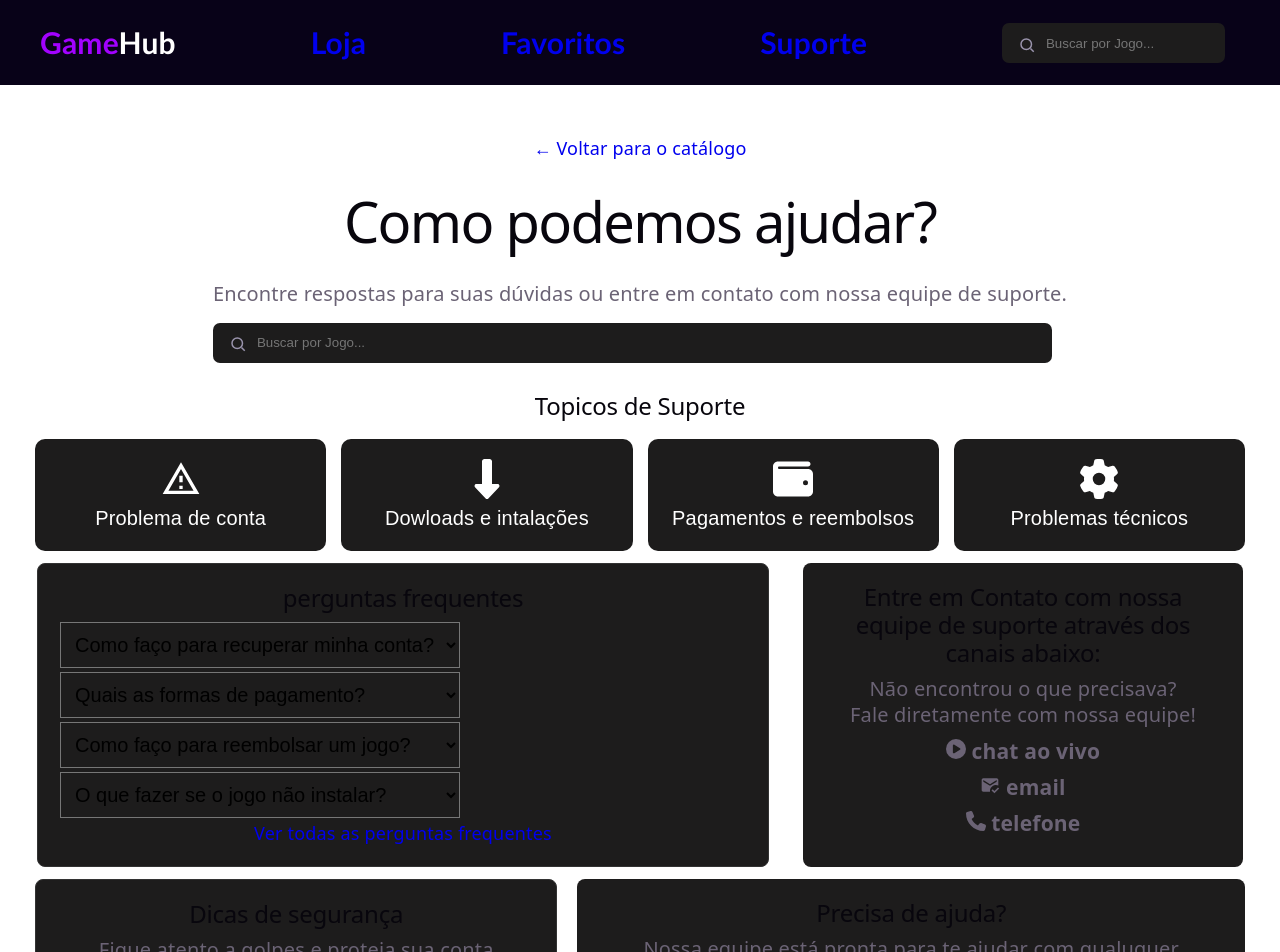
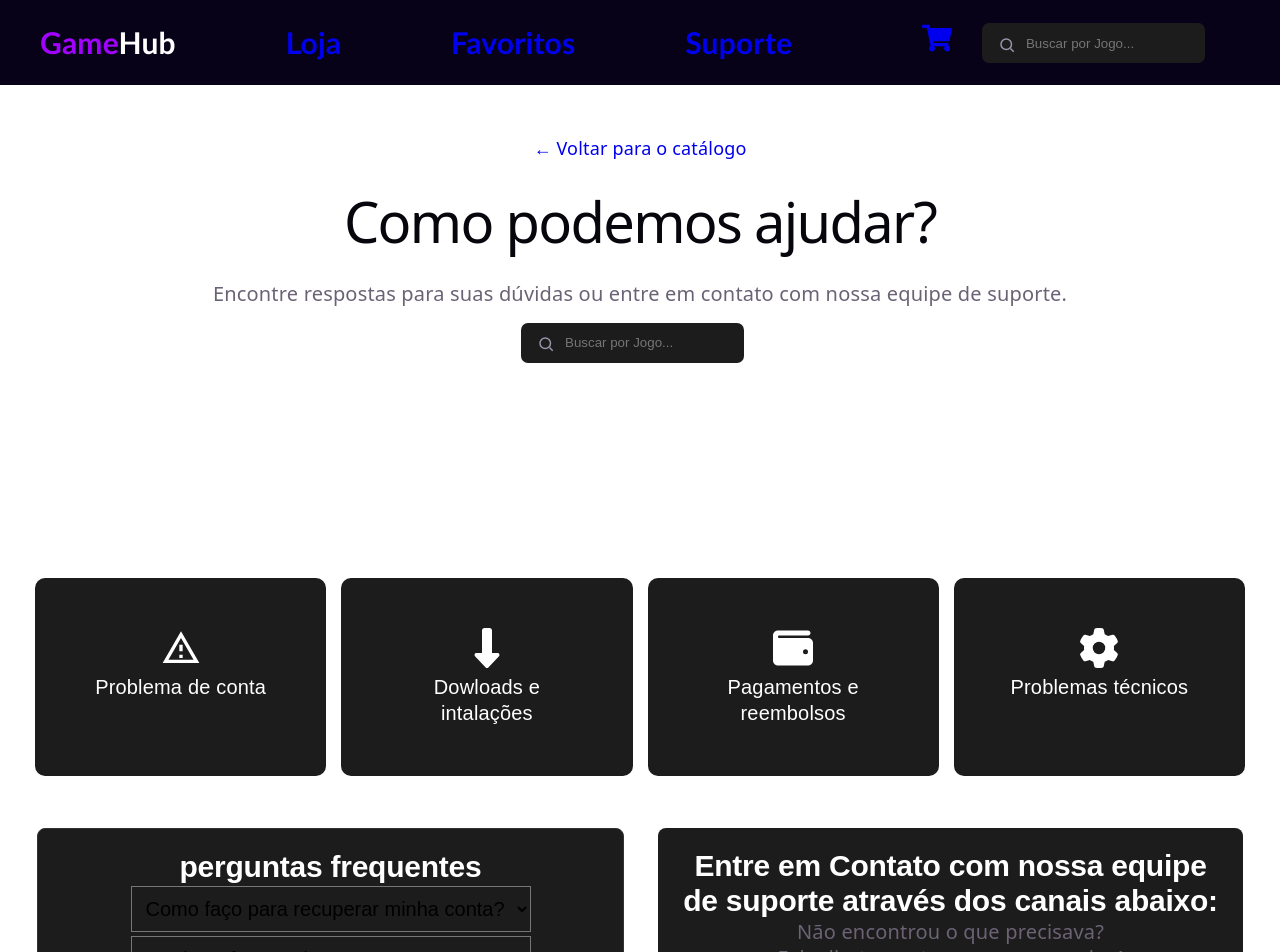
Before and after one commit to costamatheus19/GameZone, a React (Vite) app: page /suporte in a window 1280 px wide. Shown: the top 952 px of the page. Built offline with nearby package versions, Linux system fonts and the light colour scheme.

Commit message:
finzalização da ´pagina de suporte e inicio da pagina de Pagamentos

```diff
--- a/src/App.jsx
+++ b/src/App.jsx
@@ -3,6 +3,7 @@ import Catalogo from "./pages/Catalogo";
 import Favoritos from "./pages/Favoritos";
 import Detalhes from "./pages/DetalhesJogo";
 import Suporte from "./pages/Suporte";
+import Pagamentos from "./pages/Pagamentos";
 function App() {
   return (
     <BrowserRouter>
@@ -11,6 +12,7 @@ function App() {
         <Route path="/favoritos" element={<Favoritos />} />
         <Route path="/jogo/:id" element={<Detalhes />} />
         <Route path="/suporte" element={<Suporte />} />
+        <Route path="/pagamentos" element={<Pagamentos />} />
         <Route path="*" element={<h1>404 - Página não encontrada</h1>} />
       </Routes>
     </BrowserRouter>
--- a/src/components/Cabecalho/Cabecalho.module.css
+++ b/src/components/Cabecalho/Cabecalho.module.css
@@ -19,6 +19,11 @@
 .a {
   color: #ffffff;
 }
+.barra {
+  padding: 20px;
+  display: flex;
+  gap: 30px;
+}
 
 @media (max-width: 600px) {
   .Cabecalho {
--- a/src/components/Cabecalho/index.jsx
+++ b/src/components/Cabecalho/index.jsx
@@ -1,6 +1,7 @@
 import styles from "./Cabecalho.module.css";
 import Search from "../SearchBar";
 import { Link } from "react-router-dom";
+import { FaShoppingCart } from "react-icons/fa";
 
 
 function Cabecalho() {
@@ -22,7 +23,15 @@ function Cabecalho() {
         Suporte
       </Link>
 
-      <Search />
+      <div className={styles.barra}>
+        <div pagamentos>
+        <Link to="/Pagamentos">
+        <FaShoppingCart />
+        </Link>
+        </div>
+        <Search />
+      </div>
+
     </header>
   );
 }
--- a/src/pages/Catalogo.module.css
+++ b/src/pages/Catalogo.module.css
@@ -1,4 +1,4 @@
-main {
+.main {
   display: flex;
   flex-direction: column;
   align-items: center;
--- /dev/null
+++ b/src/pages/Pagamentos.jsx
@@ -0,0 +1,36 @@
+import style from "./Pagamentos.module.css";
+import Cabecalho from "../components/Cabecalho";
+import { Link } from "react-router-dom";
+
+function Pagamentos() {
+  return (
+    <div className={style.pagamentos}>
+      <header>
+        <Cabecalho />
+      </header>
+      <main className={style.main}>
+        <Link to="/">← Voltar para o catálogo</Link>
+
+        <div className={style.descricao}>
+          <h1>Formas de pagamentos</h1>
+          <p>
+            escolha a melhor forma para você aproveitar seus jogos favoritos
+          </p>
+        </div>
+        <div className={style.metodos}>
+          <h1>Metodos aceitos</h1>
+          <ul>
+            <li>
+              <a href="">Cartão de Crédito </a>
+            </li>
+            <li>Pix</li>
+            <li>Boleto</li>
+            <li>Carteira digital</li>
+          </ul>
+        </div>
+      </main>
+    </div>
+  );
+}
+
+export default Pagamentos;
--- /dev/null
+++ b/src/pages/Pagamentos.module.css
@@ -0,0 +1,24 @@
+.main {
+  display: flex;
+  flex-direction: column;
+  gap: 30px;
+  padding: 50px 35px;
+}
+
+.metodos ul {
+  display: flex;
+  gap: 15px;
+  list-style: none;
+  padding: 0;
+  margin: 0;
+}
+
+.metodos li{
+  flex: 1;
+  background-color: #1d1c1c;
+  color: white;
+  padding: 50px;
+  border-radius: 10px;
+  font-size: 20px;
+  font-family: "Poppins", sans-serif;
+}
--- a/src/pages/Suporte.module.css
+++ b/src/pages/Suporte.module.css
@@ -10,13 +10,23 @@
   flex-direction: column;
   gap: 15px;
   align-items: start;
+  justify-items: center;
+  padding-bottom: 100px;
 }
 .topicos {
   display: flex;
   flex-direction: column;
-  gap: 10px;
+  gap: 50px;
   width: 100%;
   text-align: flex-start;
+}
+
+.topicos h2 {
+  font-size: 30px;
+  font-family: "Poppins", sans-serif;
+  color: white;
+  margin: 0;
+  font-weight: 600;
 }
 
 .topicosSuporte ul {
@@ -31,10 +41,11 @@
   flex: 1;
   background-color: #1d1c1c;
   color: white;
-  padding: 20px;
+  padding: 50px;
   border-radius: 10px;
   font-size: 20px;
   font-family: "Poppins", sans-serif;
+  /* margin: 40px; */
 }
 .perguntasEcontatos {
   display: flex;
@@ -43,11 +54,6 @@
   width: 100%;
 }
 
-.perguntas,
-.contatos {
-  flex: 1;
-  margin: 0;
-}
 .perguntas {
   background-color: #1d1c1c;
   display: grid;
@@ -55,6 +61,8 @@
   border: 1px solid #333;
   border-radius: 8px;
   margin: 2px;
+  justify-content: center;
+  width: 50%;
 }
 .perguntas select {
   font-size: 20px;
@@ -70,7 +78,7 @@
   background-color: #1d1c1c;
   margin: 2px;
   border-radius: 8px;
-  max-width: 400px;
+  width: 50%;
 }
 .contatos h3 {
   margin: 10px;
@@ -88,6 +96,7 @@
   justify-content: center;
   background-color: #1d1c1c;
   border-radius: 8px;
+  width: 50%;
 }
 
 .dicasSeguranca button,
@@ -106,4 +115,5 @@
   padding: 20px;
   background-color: #1d1c1c;
   border-radius: 8px;
+  width: 50%;
 }
```
